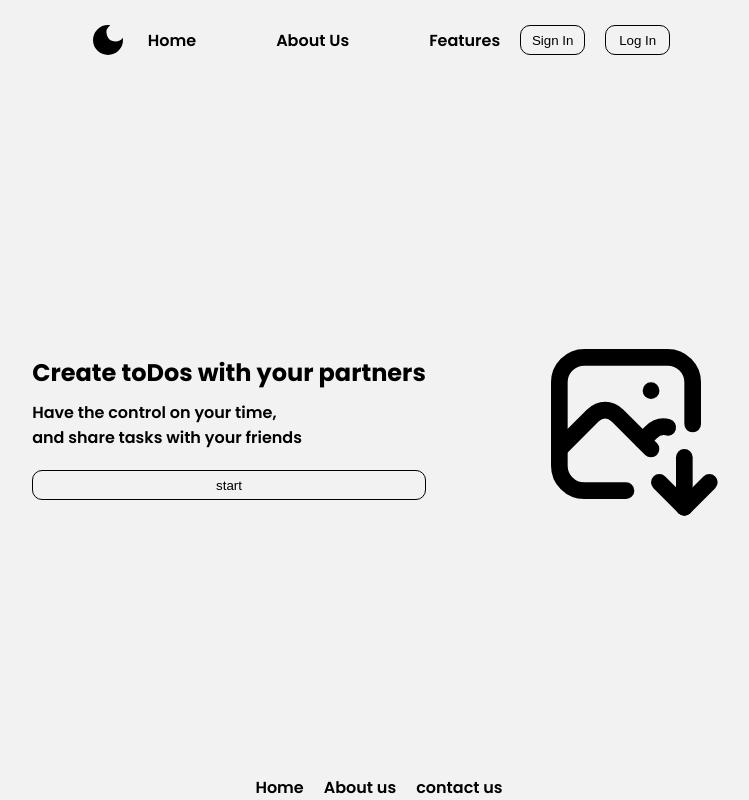
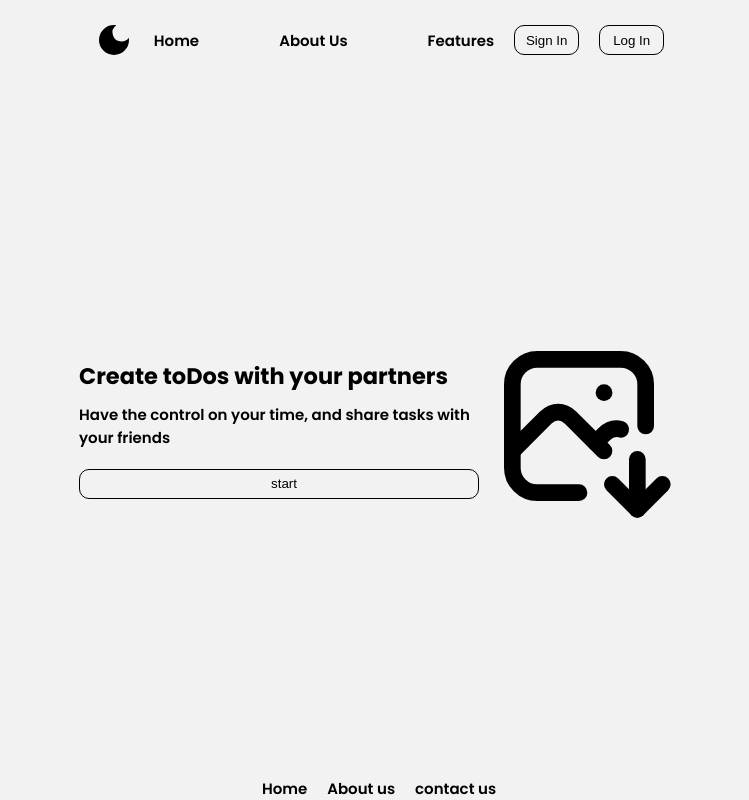
Before and after one commit to andrespinedaa/typicalToDo, a React (Vite) app: page / in a window 1280 px wide. Shown: the whole page, without its empty margins (261-1010 px from the left). Built offline with nearby package versions, Linux system fonts and the light colour scheme.

Commit message:
link al button the call to action

```diff
--- a/src/components/callToAction/CallToAction.jsx
+++ b/src/components/callToAction/CallToAction.jsx
@@ -1,3 +1,4 @@
+import { Link } from "react-router-dom";
 import "./css/callToAction.css";
 
 function CallToAction({ info, children }) {
@@ -6,10 +7,10 @@ function CallToAction({ info, children }) {
 		<section className="call-to-action">
 			<article className="call-to-action__information">
 				<hgroup className="call-to-action__information--text">
-					{title}
-					{description}
+					<h2>{title}</h2>
+					<p>{description}</p>
 				</hgroup>
-				<button>{buttonText}</button>
+				<button><Link to={"/register"}></Link>{buttonText}</button>
 			</article>
 			<figure className="call-to-action__image">{children}</figure>
 		</section>
--- a/src/components/callToAction/css/callToAction.css
+++ b/src/components/callToAction/css/callToAction.css
@@ -1,14 +1,13 @@
 .call-to-action{
-    width: 100%;
+    max-width: 700px;
     display: flex;
     align-items: center;
-    justify-content: center;
-    gap: 100px;
+    justify-content: space-between;
 }
 .call-to-action__information{
+    max-width: 400px;
     display: flex;
     flex-direction: column;
-    align-items: flex-start;
     gap: 20px;
 }
 .call-to-action__information--text{
--- /dev/null
+++ b/src/data/ctainfo.js
@@ -0,0 +1,5 @@
+export const ctaFirst = {
+    title: "Create toDos with your partners",
+    description: "Have the control on your time, and share tasks with your friends",
+    buttonText: "start",
+}
--- a/src/data/ctainfo.jsx
+++ /dev/null
@@ -1,5 +0,0 @@
-export const ctaFirst = {
-    title: <h2>Create toDos with your partners</h2>,
-    description: <p>Have the control on your time,<br />and share tasks with your friends</p>,
-    buttonText: "start",
-}
--- a/src/index.css
+++ b/src/index.css
@@ -25,7 +25,9 @@ body {
   min-height: 100vh;
   background-color: var(--bg);
   font-family: 'Poppins', sans-serif;
+  font-size: 15px;
   margin: 0 auto;
+  color: var(--font-color);
 }
 
 #root {
@@ -33,6 +35,7 @@ body {
   height: 100vh;
   display: flex;
   flex-direction: column;
+  align-items: center;
   justify-content: space-between;
 }
 
@@ -77,6 +80,15 @@ h1, h2, h3, h4, h5, label, legend, p, span {
 }
 
 a{
+  font-size: 1em;
   color: var(--font-color);
   text-decoration: none;
 }
+
+h2{
+  font-size: 1.5em;
+}
+
+p{
+  font-size: 1em;
+}
--- a/src/pages/home/HomePage.jsx
+++ b/src/pages/home/HomePage.jsx
@@ -1,19 +1,13 @@
-import { useContext } from "react";
 import { TbPhotoDown } from "react-icons/tb";
 
 import CallToAction from "../../components/callToAction/CallToAction";
 import { ctaFirst } from "../../data/ctainfo";
-import { ThemeContext } from "../../contexts/theme/ThemeContext";
 
 function HomePage() {
-	const { theme } = useContext(ThemeContext);
 	return (
 		<main className="homePage">
 			<CallToAction info={ctaFirst}>
-				<TbPhotoDown
-					size={"200px"}
-					color={theme === "light" ? "#000" : "#f2f2f2"}
-				/>
+				<TbPhotoDown size={"200px"} />
 			</CallToAction>
 		</main>
 	);
```
